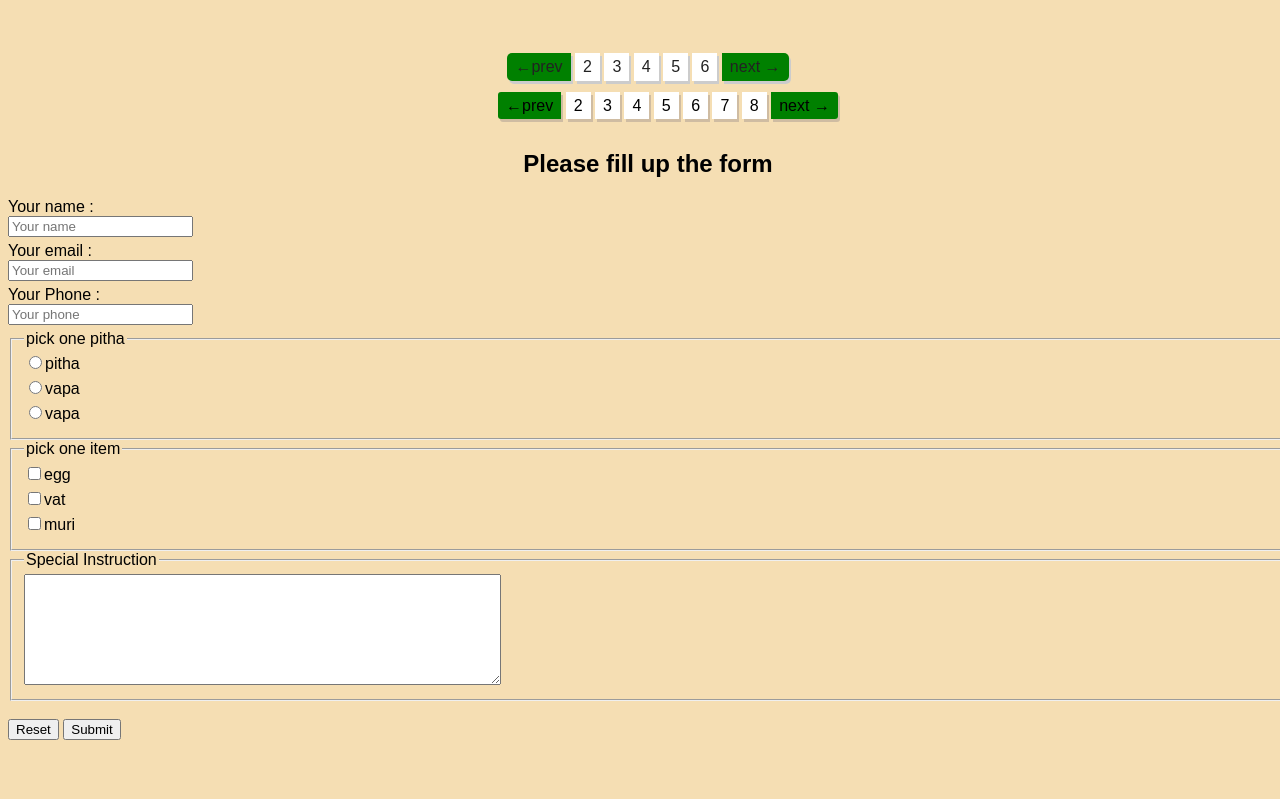
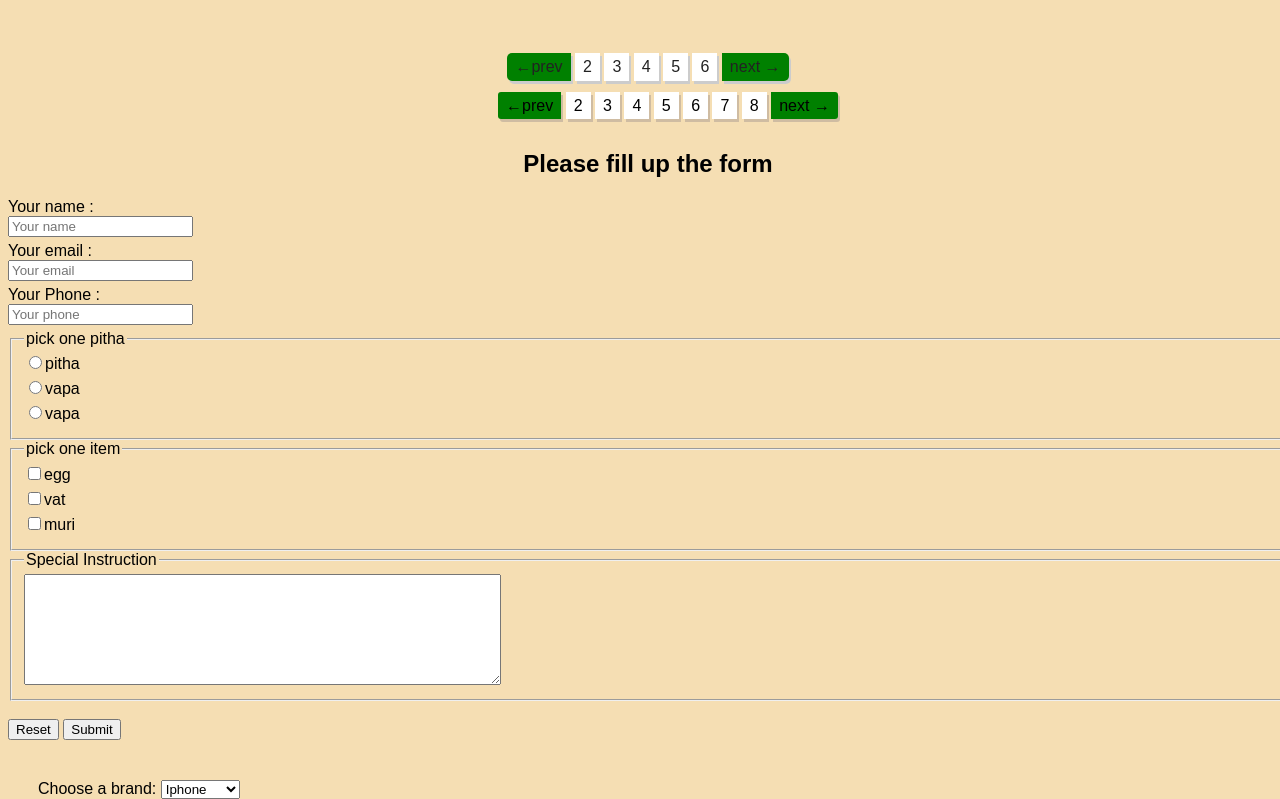
Before and after one commit to Mdarman899/my-third-repo-, a plain HTML site: page index.html in a window 1280 px wide. Shown: the part 1416-2215 px from the top of the page. Before the commit the page ends 2156 px from the top, so only its background shows below. Drawn offline with Linux system fonts and the light colour scheme.

Commit message:
add some new information

```diff
--- a/arman.css
+++ b/arman.css
@@ -200,3 +200,9 @@ nav ul li a:hover{
     background-color: black;
     color:white;
 }
+
+/* New dropdown */
+.new-dropdown{
+    margin-left: 30px;
+    margin-top: 40px;
+}
--- a/index.html
+++ b/index.html
@@ -4,7 +4,7 @@
     <meta charset="UTF-8">
     <meta name="viewport" content="width=device-width, initial-scale=1.0">
     <link rel="stylesheet" href="arman.css">
-    <title>fast project</title>
+    <title>This is my third repo </title>
 </head>
 <body>
 
@@ -116,5 +116,22 @@ My fb account </a> <br> <br>
 <input type="submit">
 </form>
 
+<!-- Optional dropdown manu -->
+<form class="new-dropdown">
+    <label for="mobile"> Choose a brand:
+
+    <select name="mobile" id="mobile">
+
+    <!-- <option value="choose">choose  </option>  -->
+    <option value="Iphone"> Iphone  </option>
+    <option value="Samsung  "> Samsung</option>
+    <option value="Oppo"> Oppo</option>
+    <option value="Xiomi">Xiomi</option>
+
+    </select>
+</label>
+</form>
+
+
 </body>
 </html>
```
